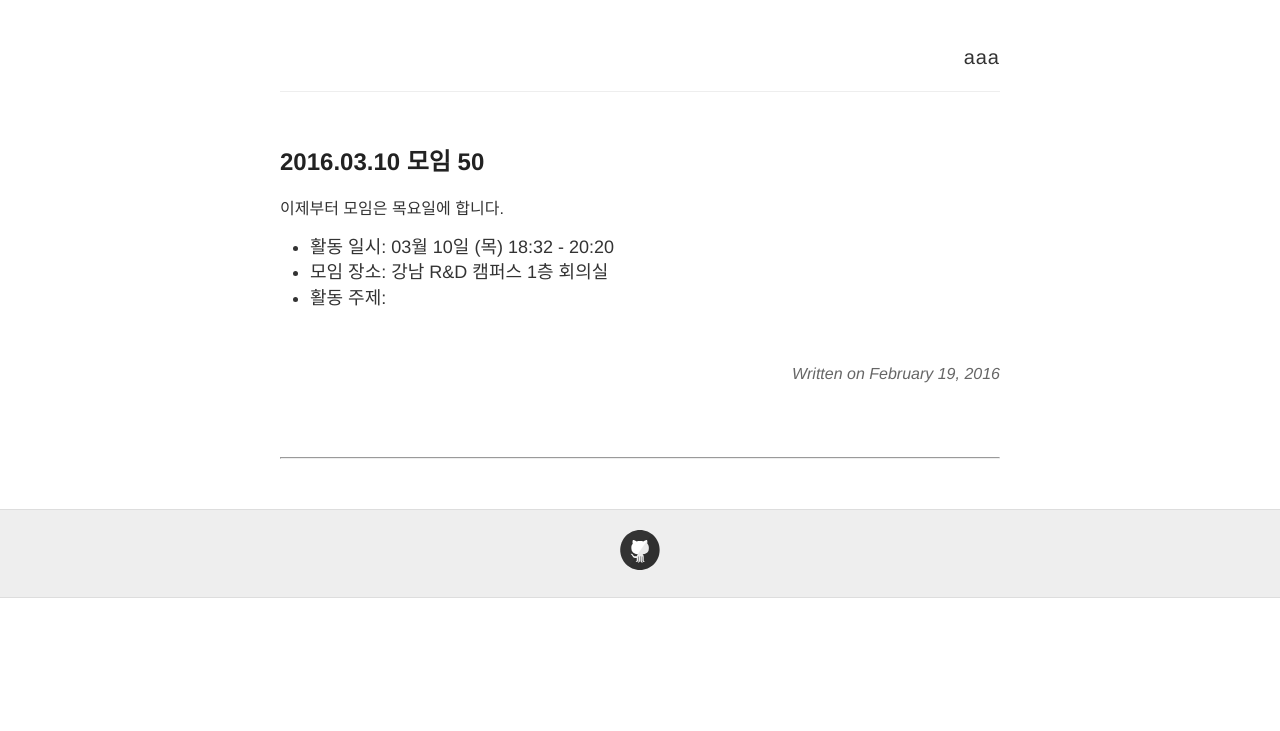
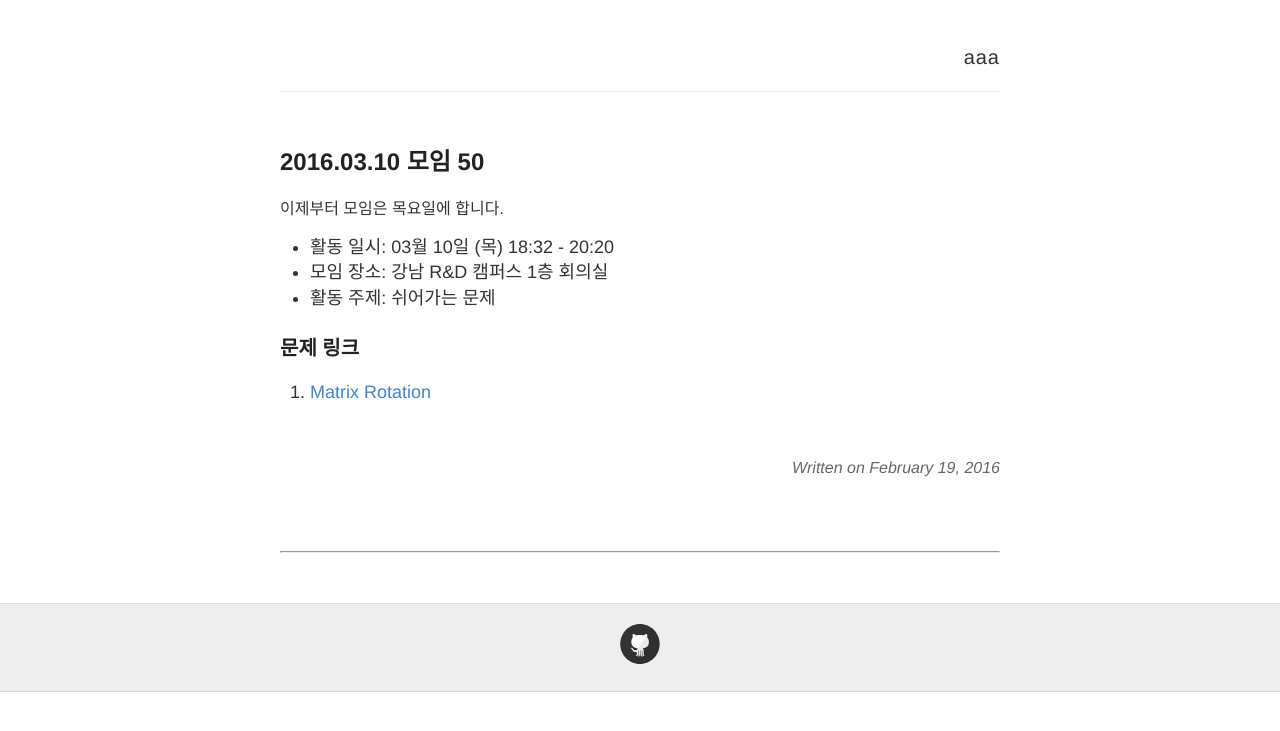
Before and after one commit to seirion/aaa, a Jekyll site: the page built from _posts/2016-03-10-meeting-050.md, in a window 1280 px wide. Shown: the top 731 px of the page. Built offline with Jekyll 4.4.1, drawn with Linux system fonts in a browser that asks for light colours; comment, search, counter and statistics services are not loaded.

Commit message:
Update 2016-03-10-meeting-050.md

```diff
--- a/_posts/2016-03-10-meeting-050.md
+++ b/_posts/2016-03-10-meeting-050.md
@@ -9,4 +9,8 @@ date:   2016-02-19 10:08:00
 
 - 활동 일시: 03월 10일 (목) 18:32 - 20:20
 - 모임 장소: 강남 R&D 캠퍼스 1층 회의실
-- 활동 주제:
+- 활동 주제: 쉬어가는 문제
+
+
+### 문제 링크
+1. [Matrix Rotation](https://www.hackerrank.com/challenges/matrix-rotation-algo)
```
